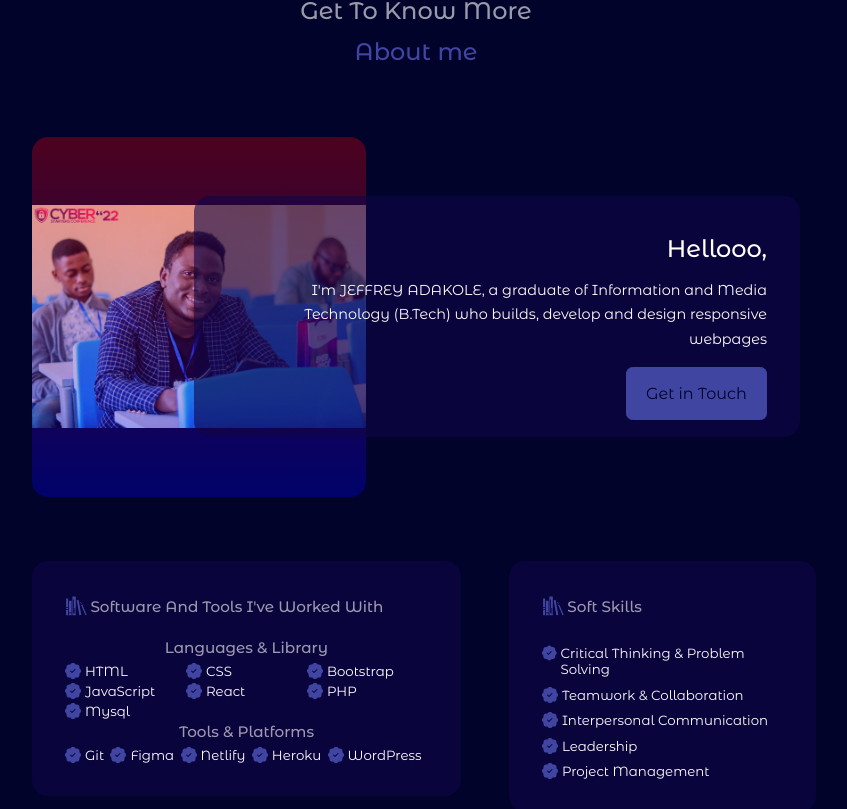
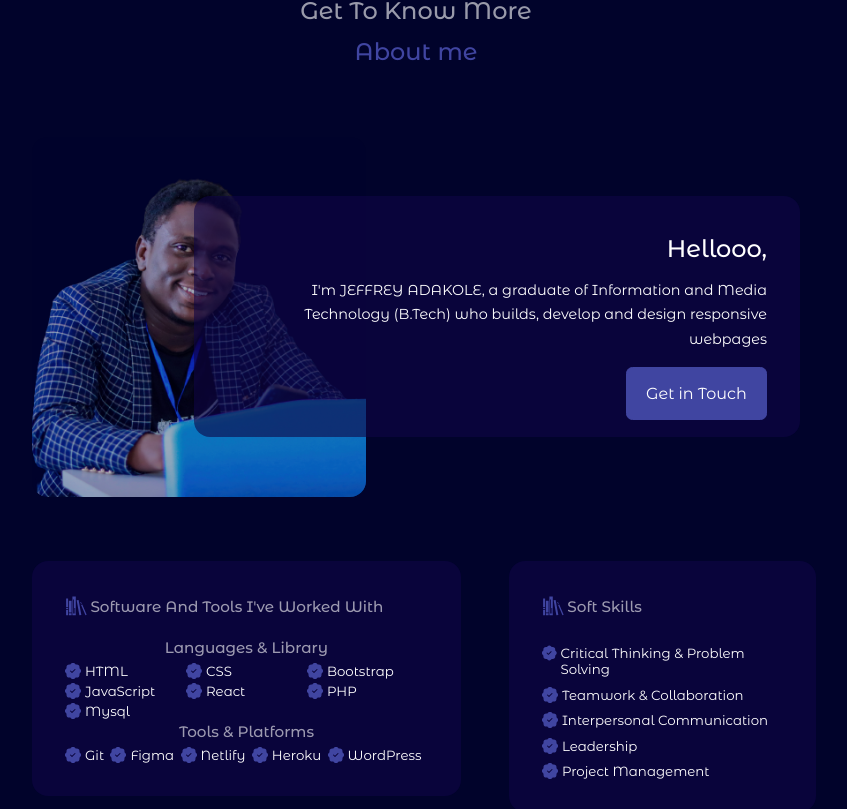
Before and after one commit to Jeff-Ad/portfolio-site, a React (Create React App) app: page / in a window 1280 px wide. Shown: the part 697-1506 px from the top of the page, without its empty margins (224-1071 px from the left). Built offline with nearby package versions, Linux system fonts and the light colour scheme.

Commit message:
fixed visuals

```diff
--- a/public/style.css
+++ b/public/style.css
@@ -112,7 +112,7 @@ a:hover {
 .btn {
   width: max-content;
   display: inline-block;
-  color: var(--color-primary);
+  color: var(--color-light);
   padding: 0.75rem 1.2rem;
   border-radius: 0.4rem;
   cursor: pointer;
@@ -129,7 +129,7 @@ a:hover {
 }
 .btn-primary {
   background: var(--color-primary);
-  color: var(--color-bg);
+  color: var(--color-white);
 }
 .ani {
   animation-duration: 5s;
--- a/src/components/about/about.css
+++ b/src/components/about/about.css
@@ -21,7 +21,7 @@
   height: 22.5rem;
   width: 20.9rem;
   overflow: hidden;
-  object-fit: contain;
+  object-fit: cover;
 }
 
 .left {
@@ -33,8 +33,8 @@
   width: 20.9rem;
   /* width: 20.9rem; */
   border-radius: 1rem;
-  /* background-color: var(--color-primary); */
-  background: linear-gradient(to bottom, red, blue);
+  background-color: var(--color-bg);
+  /* background: linear-gradient(to bottom, blue, red); */
   position: absolute;
   opacity: 0.3;
   z-index: 2;
--- a/src/components/about/aboutHeader.jsx
+++ b/src/components/about/aboutHeader.jsx
@@ -1,5 +1,5 @@
 import React from "react";
-import MyPix from "../../images/jeff.jpg";
+import MyPix from "../../images/jeff.png";
 import { HashLink as Link } from "react-router-hash-link";
 import { BrowserRouter } from "react-router-dom";
 import "./about.css";
--- a/src/components/header/header.css
+++ b/src/components/header/header.css
@@ -181,6 +181,7 @@ header {
   .mg {
     height: 13rem;
     width: 13rem;
+    object-fit: cover;
   }
   .header__container {
     /* align-items: center; */
```
Also changed, not shown: src/images/jeff.png (added), src/images/jman.png (added).
